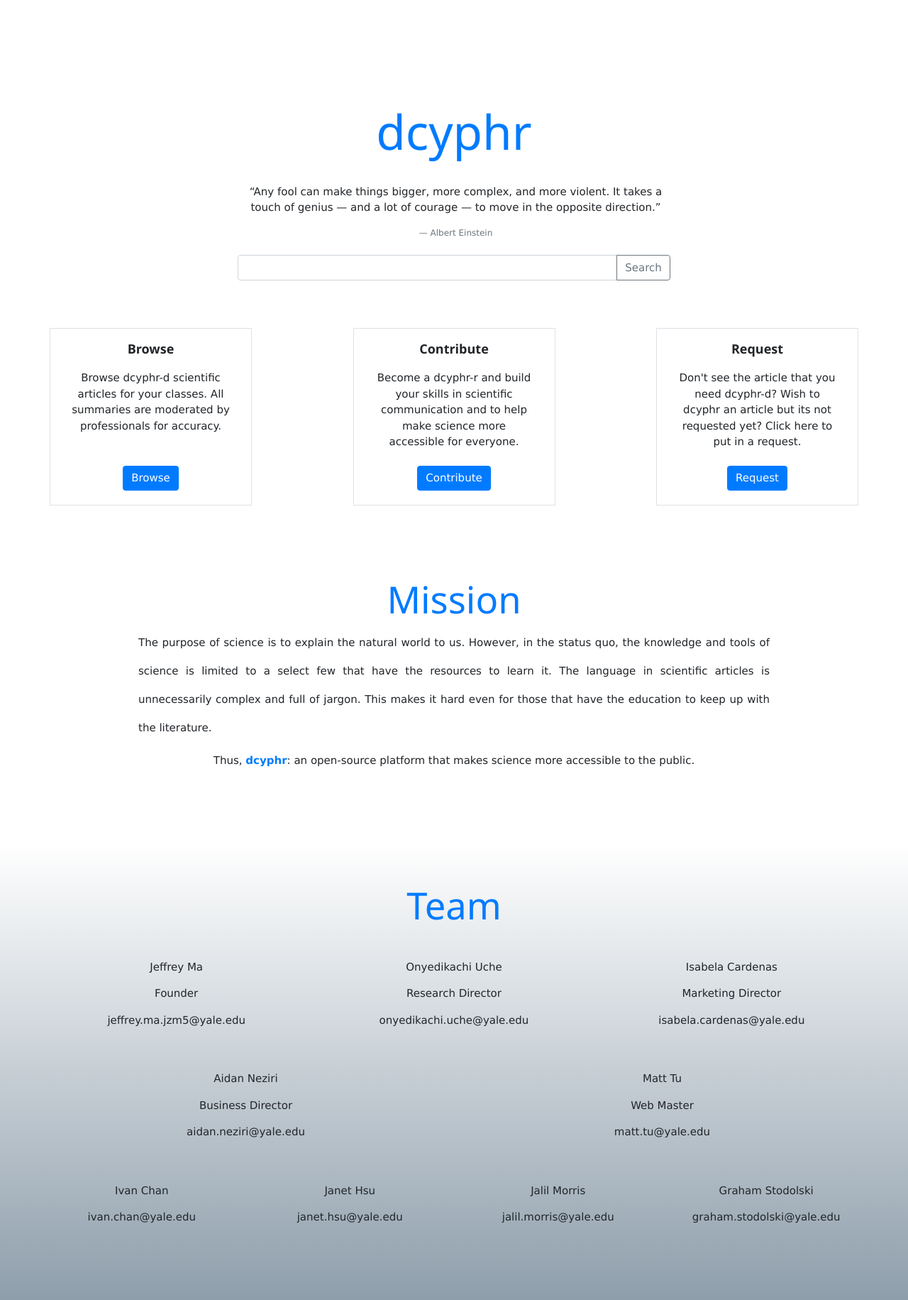
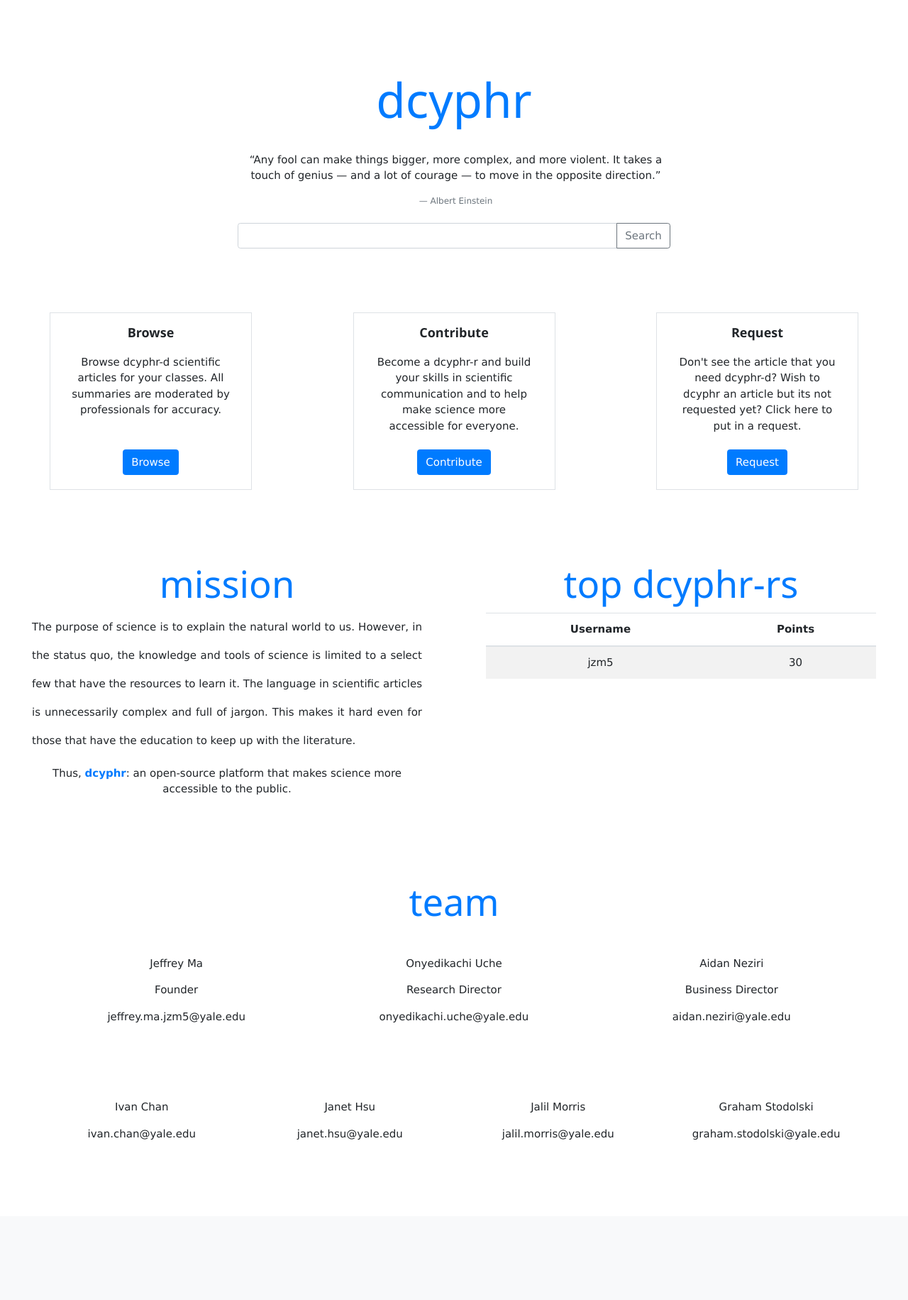
Before and after one commit to dcyphr/dcyphr-app, a Flask app: page / in a window 1280 px wide. Shown: the part 64-1895 px from the top of the page at 71% size. After the commit the page ends 1670 px from the top, so only its background shows below. Run offline with Flask 2, Linux system fonts and the light colour scheme; some libraries are stand-ins or nearby versions.

Commit message:
improved UI and added leaderboards

```diff
--- a/application.py
+++ b/application.py
@@ -35,8 +35,8 @@ Session(app)
 
 # Configure CS50 Library to use SQLite database
 # db = SQL('postgres://hwicvwhg:4zzgStNJkiEy3hC3gtFHrdlyLFR_vQUN@rajje.db.elephantsql.com:5432/hwicvwhg?sslmode=require')
-#db = SQL("sqlite:///nvision.db")
-db = SQL(os.environ['DATABASE_URL'])
+db = SQL("sqlite:///nvision.db")
+#db = SQL(os.environ['DATABASE_URL'])
 # This allows the user to browse the different articles
 # Displays articles by recency of completion and displays only the article title and author as a link to the page that contains the actual summary
 @app.route("/browse", methods=["GET", "POST"])
@@ -149,6 +149,7 @@ def read(doi):
 def tasks():
     # Gets tasks that are not marked as done and orders it by request amount
     tasks = db.execute("SELECT article, doi FROM summary WHERE done = CAST(0 AS BIT) ORDER BY requests")
+
     length = len(tasks)
     return render_template("tasks.html", tasks=tasks, length=length)
 
@@ -244,10 +245,12 @@ def requesting():
 @app.route("/", methods=["GET", "POST"])
 def index():
     if request.method == "GET":
+        leaderboard = db.execute("SELECT username, id, points FROM users WHERE points != 'None' ORDER BY points DESC LIMIT 5")
+        lead_length = len(leaderboard)
         # db.execute("CREATE TABLE IF NOT EXISTS summary (id SERIAL PRIMARY KEY, user_id INTEGER, citation TEXT, doi TEXT, background TEXT, aims TEXT, methods TEXT, results TEXT, conclusion TEXT, task_id INTEGER, done BIT, reviewed INTEGER, remove BIT, likes INTEGER, reviewer_1 INTEGER, reviewer_2 INTEGER, FOREIGN KEY(doi) REFERENCES tasks(doi), FOREIGN KEY (user_id) REFERENCES users(id), FOREIGN KEY(task_id) REFERENCES tasks(id));")
         # db.execute("CREATE TABLE IF NOT EXISTS tasks (id SERIAL PRIMARY KEY, type TEXT, citation TEXT, requests INTEGER, article TEXT, doi TEXT, done INTEGER, user_id INTEGER, link TEXT, FOREIGN KEY(user_id) REFERENCES users(id));")
         # db.execute("CREATE TABLE IF NOT EXISTS comments (id SERIAL PRIMARY KEY, user_id INTEGER, doi INTEGER, comment TEXT, date DATE);")
-        return render_template("index.html")
+        return render_template("index.html", leaderboard=leaderboard, lead_length=lead_length)
     else:
         # search bar
         search = request.form.get("search")
@@ -326,6 +329,10 @@ def profile(user_id):
     # gets their username
     info = db.execute("SELECT username FROM users WHERE id=:user_id", user_id=session["user_id"])
     admin = db.execute("SELECT admin FROM users WHERE id=:user_id", user_id=session["user_id"])[0]['admin']
+    # ranks = db.execute("SELECT id, RANK () OVER (ORDER BY points DESC) as points_rank FROM users")
+    # for i in len(ranks):
+    #     if ranks[i]["id"] == user_id:
+    #         rank = ranks[i]["points_rank"]
     return render_template("profile.html", info=info, articles=articles, length=length, progress=progress, admin=admin, points=points)
 
 @app.route("/compare", methods=["GET", "POST"])
--- a/static/styles.css
+++ b/static/styles.css
@@ -116,14 +116,18 @@ dl:nth-of-type(odd) {
 /*    background: linear-gradient(to bottom, #a3e9ff, #FFFFFF);*/
 /*}*/
 
-#teammembers {
-    background: #8e9eab;  /* fallback for old browsers */
-    background: -webkit-linear-gradient(to bottom, #ffffff, #8e9eab);  /* Chrome 10-25, Safari 5.1-6 */
-    background: linear-gradient(to bottom, #ffffff, #8e9eab); /* W3C, IE 10+/ Edge, Firefox 16+, Chrome 26+, Opera 12+, Safari 7+ */
+/*#teammembers {background: #8e9eab;  /* fallback for old browsers
+    background: -webkit-linear-gradient(to bottom, #ffffff, #8e9eab);  /* Chrome 10-25, Safari 5.1-6
+    background: linear-gradient(to bottom, #ffffff, #8e9eab); /* W3C, IE 10+/ Edge, Firefox 16+, Chrome 26+, Opera 12+, Safari 7+
 
-}
+/*}*/
 
 .disabledButton:hover {
     text-decoration: none;
     filter: brightness(85%);
 }
+
+.contentButton:hover {
+    text-decoration: none;
+    color: DodgerBlue;
+}
--- a/templates/apology.html
+++ b/templates/apology.html
@@ -6,6 +6,7 @@
 
 {% block main %}
     <div class="container">
-        {{ message }}
+        <h6>ERROR 404</h6>
+        <p>Please try refreshing the page or email jeffrey.ma.jzm5@yale.edu to report a problem</p>
     </div>
 {% endblock %}
--- a/templates/browse.html
+++ b/templates/browse.html
@@ -12,7 +12,7 @@
         <li class="p-3" style="">
             <div>
                 <div>
-                    <a class="disabledButton" href="{{links[i]}}" style="color: #4fa3ff; font-size: 1.7em; font-weight: 200;">{{ summaries[i]["article"] }}</a>
+                    <a class="disabledButton" href="{{links[i]}}" style="color: #017bff; font-size: 1.7em; font-weight: 200;">{{ summaries[i]["article"] }}</a>
                 </div>
                 <div class="pl-1" style="font-size: 0.8em">
                     Dcyphr-d by <a class="disabledButton" href="public/{{ summaries[i]['id'] }}" style="color: #ff2f2b">@{{ summaries[i]["username"] }}</a>
--- a/templates/index.html
+++ b/templates/index.html
@@ -7,8 +7,8 @@
 <div>
     <div id="searchbar" class="h-50">
         <section class="mb-5 h-auto">
-        <br>
-        <br>
+
+
         <br>
         <br><br><br>
         <h1 class="display-3"><font color="#017bff">dcyphr</font></h1><br>
@@ -24,8 +24,8 @@
             </div>
         </div>
         </form></section>
-
-        <div class="container h-50 mt-4 pt-4">
+        <br>
+        <div class="container h-50 mt-4 pt-4;">
             <div class= "row h-100">
                 <div class="col-12 col-md-3 p-2 border" style="height: 250px">
                     <div class="container h-75">
@@ -59,16 +59,31 @@
     </div>
 
     <div>
-        <section class="w3-container w3-center w3-content my-5 p-5">
-            <h2 class="display-4 text-primary">Mission</h2>
+        <section class="w3-container w3-half w3-content my-5 p-5">
+            <h2 class="display-4 text-primary">mission</h2>
             <p class="w3-justify" style="line-height: 40px;">The purpose of science is to explain the natural world to us. However, in the status quo, the knowledge and tools of science is limited to a select few that have the resources to learn it. The language in scientific articles is unnecessarily complex and full of jargon. This makes it hard even for those that have the education to keep up with the literature.</p>
             <p>Thus, <b style="color: #017bff">dcyphr</b>: an open-source platform that makes science more accessible to the public.</p>
+        </section>
+        <section class="w3-container w3-half w3-content my-5 p-5">
+            <h2 class="display-4 text-primary">top dcyphr-rs</h2>
+            <table class="table table-striped">
+                <thead>
+                    <th>Username</th>
+                    <th>Points</th>
+            </thead>
+            {% for i in range(lead_length) %}
+            <tr>
+                <td><a href="/public/{{ leaderboard[i]['id'] }}">{{ leaderboard[i]['username'] }}</a></td>
+                <td>{{ leaderboard[i]["points"] }}</td>
+            </tr>
+            {% endfor %}
+            </table>
         </section>
     </div>
 
         <div id="teammembers" class="p-5 mt-5">
         <section class="w3-row-padding w3-center" >
-            <h2 class="display-4 mb-5 text-primary">Team</h2>
+            <h2 class="display-4 mb-5 text-primary">team</h2>
             <article class="w3-third">
                 <p>Jeffrey Ma</p>
                 <p>Founder</p>
@@ -80,24 +95,12 @@
                 <p>onyedikachi.uche@yale.edu</p>
             </article>
             <article class="w3-third">
-                <p>Isabela Cardenas</p>
-                <p>Marketing Director</p>
-                <p>isabela.cardenas@yale.edu</p>
-            </article>
-        </section>
-        <br><br>
-        <section class="w3-row-padding w3-center">
-            <article class="w3-half">
                 <p>Aidan Neziri</p>
                 <p>Business Director</p>
                 <p>aidan.neziri@yale.edu</p>
             </article>
-            <article class="w3-half">
-                <p>Matt Tu</p>
-                <p>Web Master</p>
-                <p>matt.tu@yale.edu</p>
-            </article>
         </section>
+        <br><br>
         <br><br>
         <section class="w3-row-padding w3-center">
             <article class="w3-quarter">
--- a/templates/profile.html
+++ b/templates/profile.html
@@ -29,6 +29,7 @@
         <i class="fa fa-trophy fa-4x border-0" aria-hidden="true" style="color: #017bff"></i>
         <div class="my-3" style="color: #017bff; font-size: 32px"> {{ points }} </div>
         <h6>Points Earned</h6>
+
         <h6 style="color: #017bff">Keep up the good work!</h6>
     </div>
     <!--<div class="container">-->
--- a/templates/public.html
+++ b/templates/public.html
@@ -18,10 +18,11 @@
 
 
     <br>
-
+<div>
+    <h2 class="mt-3" style="color: #ff2f2b; font-weight: 200">Highlights</h2>
     {% for i in range(length) %}
     <a href="/read/{{ articles[i]['doi'] }}" align="rights">{{ articles[i]["article"] }}</a><br>
     {% endfor %}
-
+</div>
 </div>
 {% endblock %}
--- a/templates/tasks.html
+++ b/templates/tasks.html
@@ -17,5 +17,7 @@
             </tr>
             {% endfor %}
         </table>
+
+
 </div>
 {% endblock %}
```
Also changed, not shown: templates/edit.html (+54 -5 lines), templates/read.html (+29 -25 lines), nvision.db.
